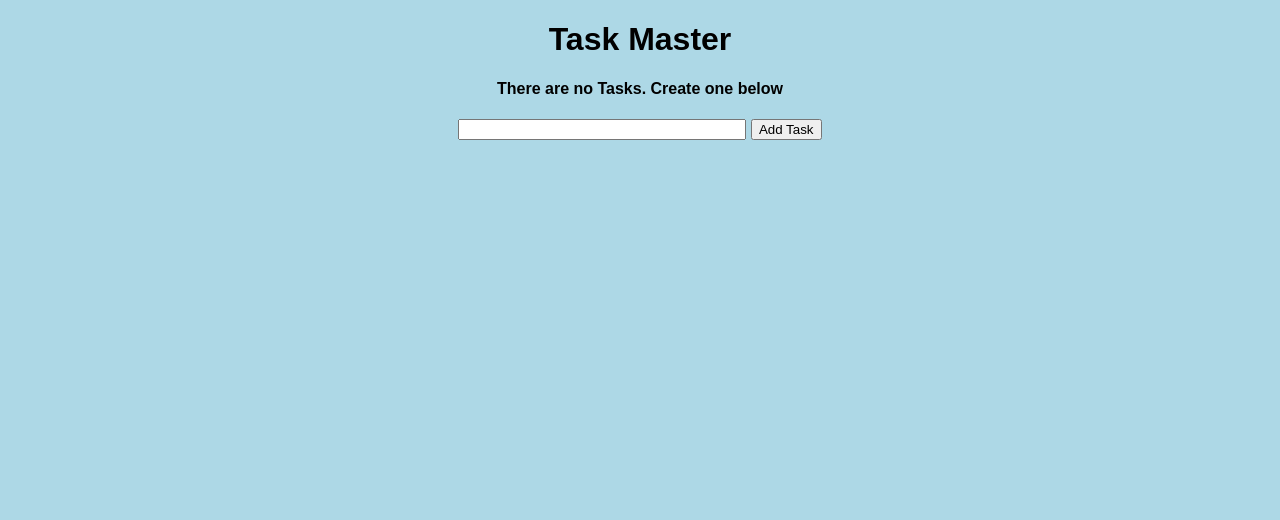
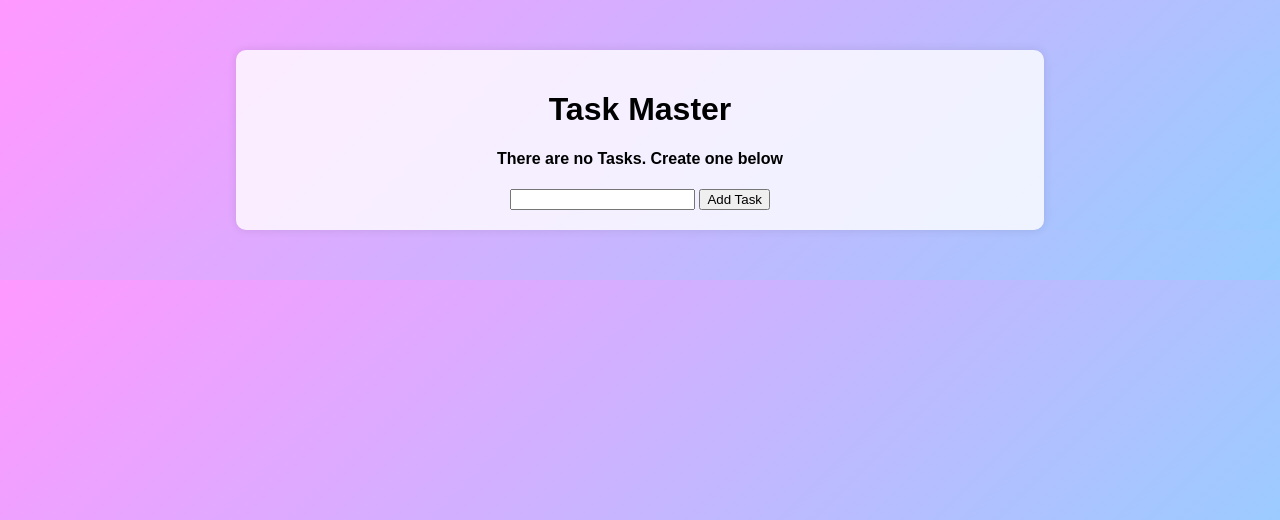
Before and after one commit to JashT14/Task-Master, a Flask app: page / in a window 1280 px wide. Shown: the top 520 px of the page. Run offline with Flask 3, Linux system fonts and the light colour scheme.

Commit message:
Updated UI

```diff
--- a/static/css/main.css
+++ b/static/css/main.css
@@ -1,38 +1,51 @@
+
     body, html {
         margin: 0;
         font-family: sans-serif;
-    background-color: lightblue;
+        background: linear-gradient(135deg, #ff99ff, #99ccff);
     }
 
+
     .content {
-    margin: 0 auto;
-    width: 400px;
+        margin: 50px auto;
+        width: 60%;
         text-align: center;
-}
-
-table, td, th {
-    border: 1px solid #aaa;
+        background: rgba(255, 255, 255, 0.8);
+        padding: 20px;
+        border-radius: 10px;
+        box-shadow: 0 0 10px rgba(0, 0, 0, 0.1);
     }
 
     table {
         border-collapse: collapse;
         width: 100%;
+        margin-top: 20px;
+        animation: slideIn 0.56s ease-in-out;
+    }
+
+    @keyframes slideIn {
+        from {
+            transform: translateY(-20px);
+            opacity: 0;
+        }
+        to {
+            transform: translateY(0);
+            opacity: 1;
+        }
+    }
+
+    th, td {
+        border: 1px solid #aaa;
+        padding: 10px;
+        text-align: center;
     }
 
     th {
-    height: 30px;
-}
-
-td {
+        background-color: #f2f2f2;
         text-align: center;
-    padding: 5px;
     }
 
     .form {
         margin-top: 20px;
         text-align: center;
     }
-
-#content {
-    width: 70%;
-}
```
Lines whose indentation alone changed are shown as unchanged.
